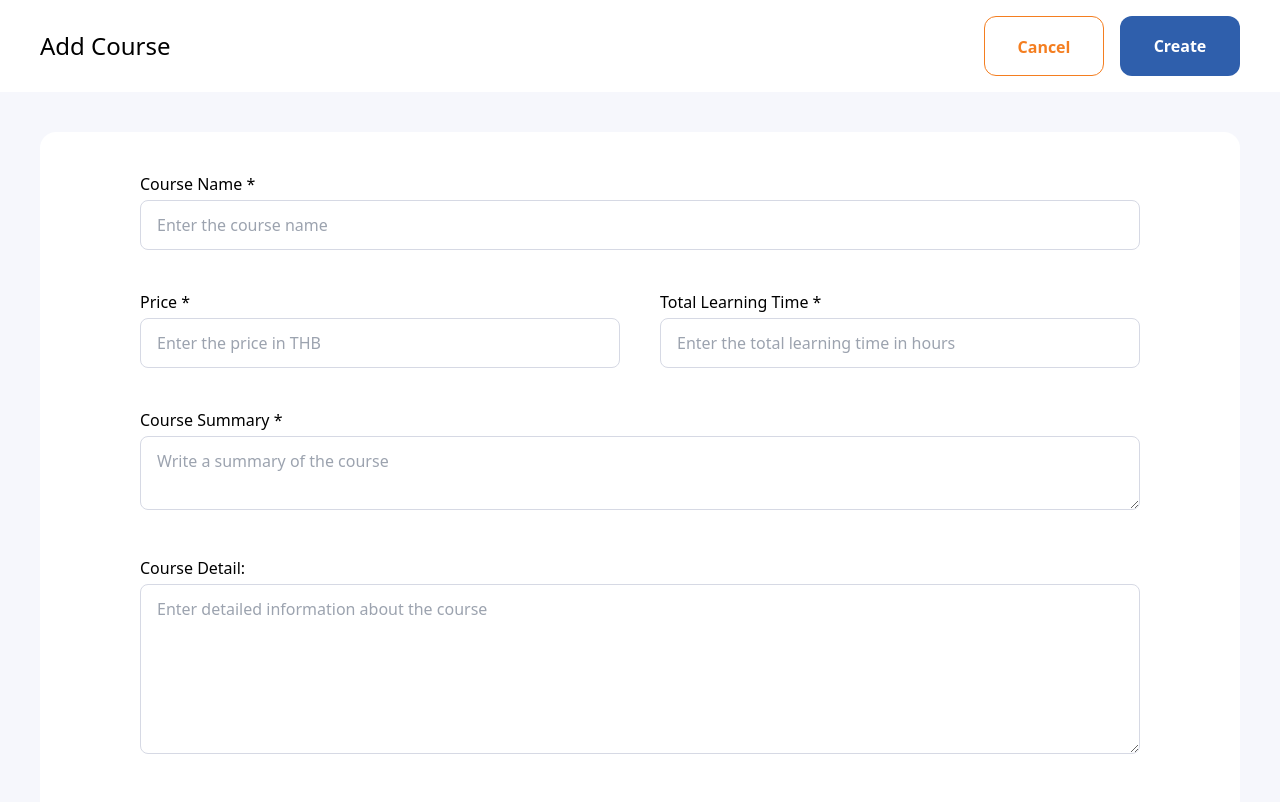
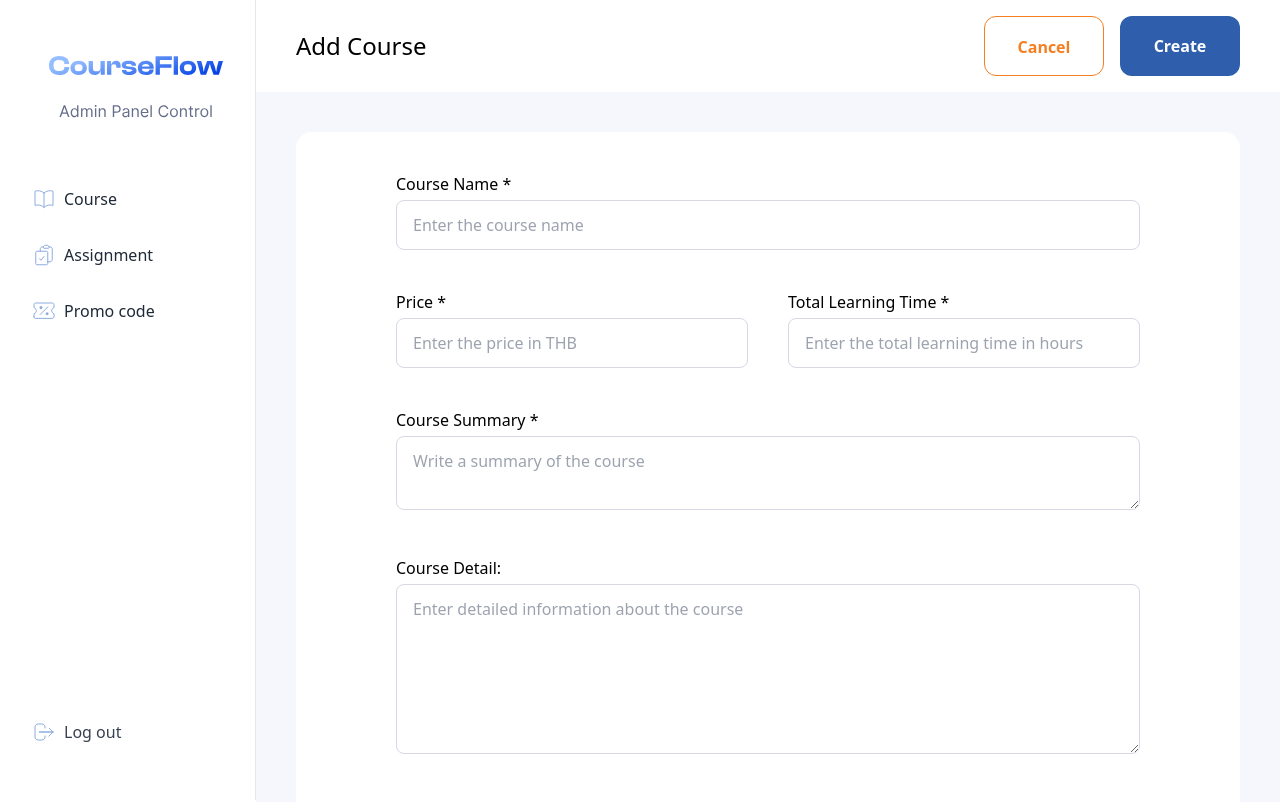
Before and after one commit to jaiisymnz/course-flow, a Next.js app: page /admin/AddCourse in a window 1280 px wide. Shown: the top 802 px of the page. Built offline with nearby package versions, Linux system fonts and the light colour scheme.

Commit message:
feat:render side bar in AddCourse page

```diff
--- a/components/AddCourse.jsx
+++ b/components/AddCourse.jsx
@@ -1,9 +1,9 @@
 import { useState } from "react";
 import axios from "axios";
 import Image from "next/image";
-import loadingIcon from "../assets/loading_icon.gif";
+import loadingIcon from "../assets/icons/admin_icon/loading_icon.gif";
 
-export const Addcourse = () => {
+export const AddCourse = () => {
   const cloudinaryUrl = "https://api.cloudinary.com/v1_1/dlw0fxyfj/upload";
   const cloudinaryPresets = {
     image: "course_image",
@@ -176,7 +176,7 @@ export const Addcourse = () => {
   };
 
   return (
-    <form className="add-course-page bg-[#F6F7FC]" onSubmit={handleSubmit}>
+    <form className="add-course-page bg-[#F6F7FC] w-full" onSubmit={handleSubmit}>
       <header className="top-bar flex justify-between items-center h-[92px] px-10 py-4 bg-white">
         <h1 className="text-[24px] font-[500]">Add Course</h1>
         <div className="button flex gap-4">
@@ -393,9 +393,6 @@ export const Addcourse = () => {
                 <div className="relative w-[160px] h-[160px]">
                   {/* File Preview */}
                   <div className="w-full h-full flex flex-col justify-center items-center">
-                    <div className="text-[#9AA1B9] text-sm">
-                      {courseData.fileName}
-                    </div>
                     <div className="mt-2 text-sm text-[#9AA1B9]">
                       <a
                         href={previewData.file}
--- /dev/null
+++ b/components/AdminSidebar.jsx
@@ -0,0 +1,61 @@
+import React from "react";
+import { useRouter } from "next/router";
+import {
+  AdminPanelIcon,
+  BookIcon,
+  ClipBoardIcon,
+  PromoIcon,
+  LogoutIcon,
+} from "../assets/icons/admin_icon/adminIcon";
+
+const menuItems = [
+  { name: "Course", icon: <BookIcon />, path: "/admin/course_list" },
+  {
+    name: "Assignment",
+    icon: <ClipBoardIcon />,
+    path: "/admin/assignment_list",
+  },
+  { name: "Promo code", icon: <PromoIcon />, path: "/admin/promo_code" },
+];
+
+const Sidebar = () => {
+  const router = useRouter();
+
+  const handleNavigation = (path) => {
+    router.push(path);
+  };
+
+  return (
+    <div className="w-64 bg-white h-screen border-r p-4 relative">
+      <div
+        onClick={() => handleNavigation("/admin/course_list")}
+        className="mb-8 cursor-pointer"
+      >
+        <AdminPanelIcon />
+      </div>
+
+      <ul className="space-y-4">
+        {menuItems.map((item, index) => (
+          <li
+            key={index}
+            onClick={() => handleNavigation(item.path)}
+            className="text-gray-800 w-full font-medium cursor-pointer flex items-center space-x-2 hover:bg-gray-200 px-4 py-2 rounded"
+          >
+            {item.icon}
+            <span>{item.name}</span>
+          </li>
+        ))}
+      </ul>
+
+      <div
+        onClick={() => handleNavigation("/logout")}
+        className="absolute bottom-12 left-4 text-gray-700 font-medium cursor-pointer flex items-center space-x-2 hover:bg-gray-200 px-4 py-2 w-56 rounded"
+      >
+        <LogoutIcon />
+        <span>Log out</span>
+      </div>
+    </div>
+  );
+};
+
+export default Sidebar;
--- a/pages/admin/AddCourse/index.jsx
+++ b/pages/admin/AddCourse/index.jsx
@@ -1,9 +1,12 @@
-import { Addcourse } from "@/components/AddCourse"
+import { AddCourse } from "@/components/AddCourse";
+import SideBar from "@/components/AdminSidebar";
+const AddCoursePage = () => {
+  return (
+    <div className="flex">
+      <SideBar />
+      <AddCourse className=""/>
+    </div>
+  );
+};
 
-const AddCoursePage = () => {
-    return (
-        <Addcourse/>
-    )
-}
-
-export default AddCoursePage
+export default AddCoursePage;
--- /dev/null
+++ b/pages/admin/index.jsx
@@ -0,0 +1,47 @@
+import { useState } from "react";
+
+const LoginPage = () => {
+    const [email, setEmail] = useState("")
+    const [password, setPassword] = useState("")
+    return (
+    <div login-page>
+      <div className="login-card">
+        <header>
+          <h1>CourseFlow</h1>
+          <h2>Admin Panel Control</h2>
+        </header>
+        <form>
+        <section className="email-fill">
+            <label htmlFor="email">Email</label>
+            <input
+              type="email"
+              id="email"
+              name="email"
+              value={email}
+              onChange={(e) => {setEmail(e.target.value)}}
+              placeholder="Enter Email"
+              required
+              className="w-full mt-1 px-4 py-3 border border-[#D6D9E4] rounded-[8px]"
+            />
+          </section>
+          <section className="password-fill">
+            <label htmlFor="pasword">Email</label>
+            <input
+              type="password"
+              id="password"
+              name="password"
+              value={password}
+              onChange={(e) => {setPassword(e.target.value)}}
+              placeholder="Enter Password"
+              required
+              className="w-full mt-1 px-4 py-3 border border-[#D6D9E4] rounded-[8px]"
+            />
+          </section>
+          <button className="login-button">Log in</button>
+        </form>
+      </div>
+    </div>
+  );
+};
+
+export default LoginPage;
```
Also changed, not shown: assets/icons/admin_icon/arrow_back.svg (renamed from assets/arrow_back.svg), assets/icons/admin_icon/loading_icon.gif (renamed from assets/loading_icon.gif).
